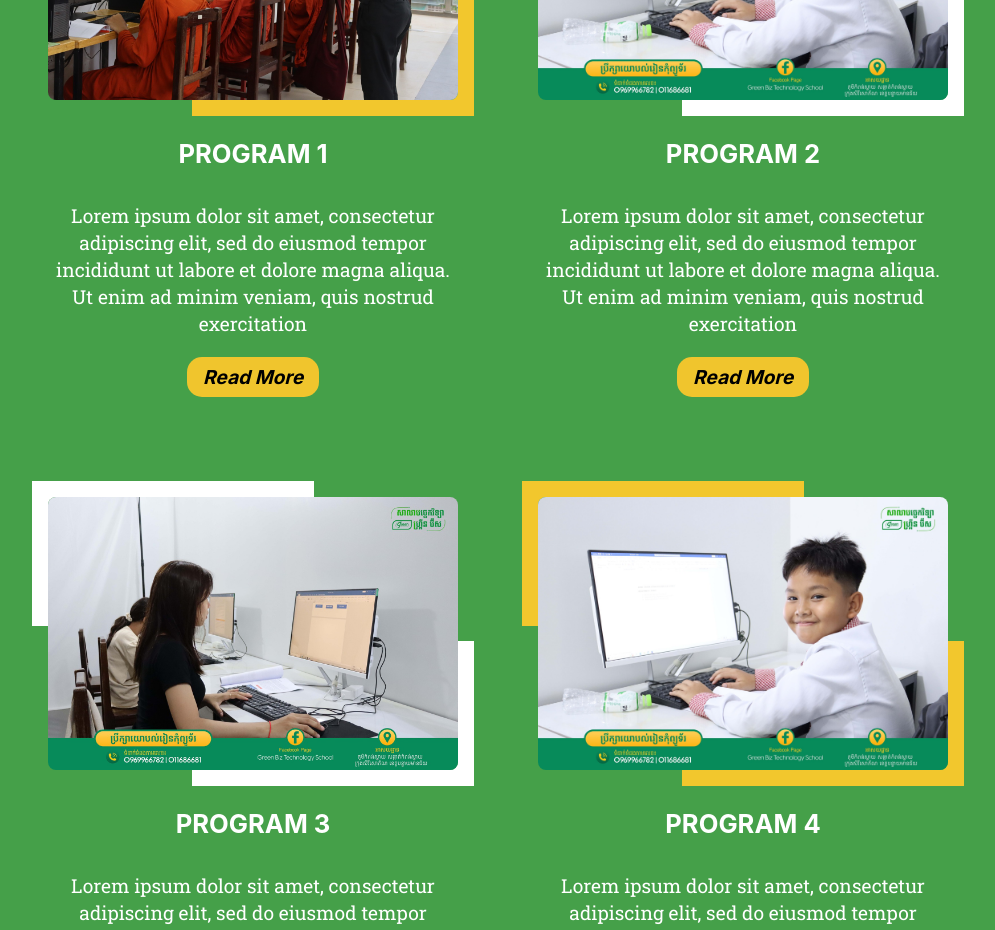
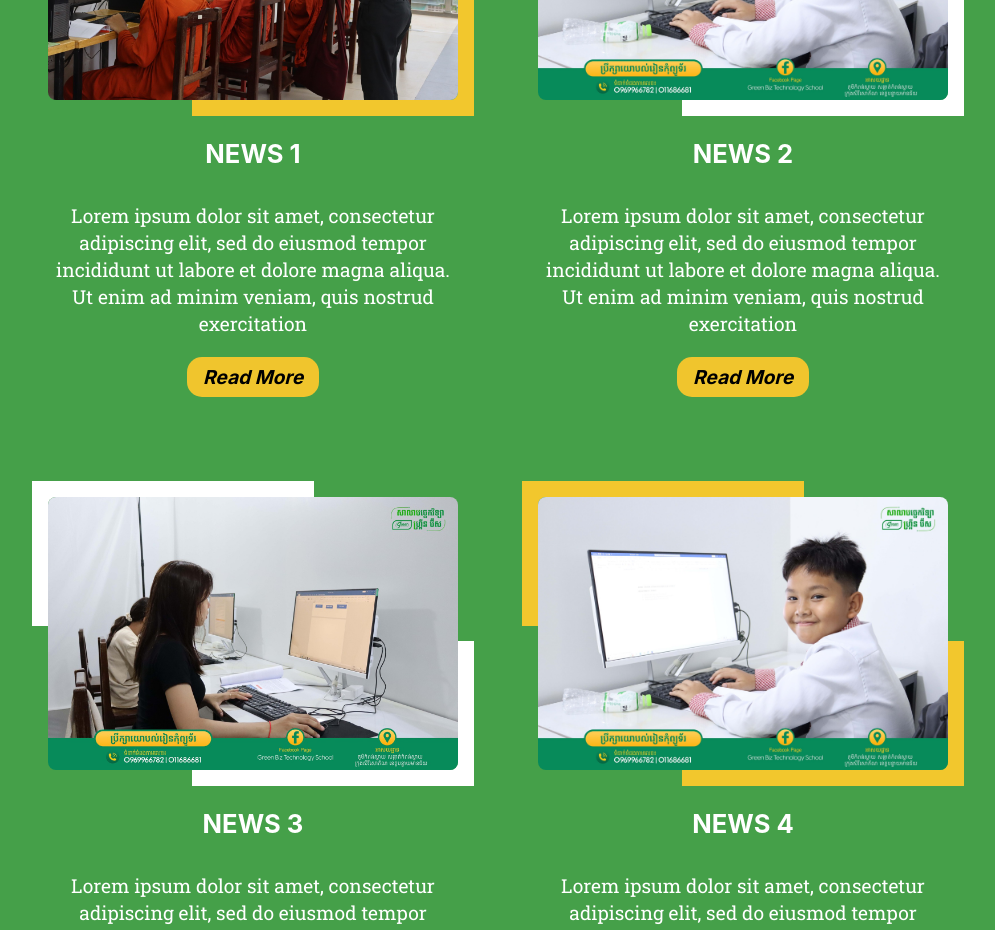
Before and after one commit to phiromkong/green-biz-techonology-school-website, a React (Create React App) app: page / in a window 1280 px wide. Shown: the part 1740-2670 px from the top of the page, without its empty margins (238-1233 px from the left). Built offline with nearby package versions, Linux system fonts and the light colour scheme.

Commit message:
Refactor News file

```diff
--- a/src/components/Program.jsx
+++ b/src/components/News.jsx
@@ -1,6 +1,6 @@
 // Program.jsx
 import React from 'react';
-import "./Program.css";
+import "./News.css";
 
 function Program({ title, imgUrl, description, link, imageStyle, gridColumn }) {
     const gridStyles = {
--- a/src/pages/Home.jsx
+++ b/src/pages/Home.jsx
@@ -3,7 +3,7 @@ import Navbar from '../components/Navbar';
 import Slider from '../components/Slider';
 import Slogan from '../components/Slogan';
 import Hnews from '../components/Hnews';
-import Program from '../components/Program';
+import Program from '../components/News';
 import Hcourse from '../components/Hcourse';
 import Partners from '../components/Partners';
 
@@ -33,10 +33,10 @@ const Home = () => {
             </div>
             <Slogan/>
             <Hnews title="News and Update">
-              <Program title="Program 1" imgUrl="./Img1.jpg" description="Lorem ipsum dolor sit amet, consectetur adipiscing elit, sed do eiusmod tempor incididunt ut labore et dolore magna aliqua. Ut enim ad minim veniam, quis nostrud exercitation" link="/link1"/>
-              <Program title="Program 2" imgUrl="./Img2.jpg" description="Lorem ipsum dolor sit amet, consectetur adipiscing elit, sed do eiusmod tempor incididunt ut labore et dolore magna aliqua. Ut enim ad minim veniam, quis nostrud exercitation" link="/link2"/>
-              <Program title="Program 3" imgUrl="./Img3.jpg" description="Lorem ipsum dolor sit amet, consectetur adipiscing elit, sed do eiusmod tempor incididunt ut labore et dolore magna aliqua. Ut enim ad minim veniam, quis nostrud exercitation" link="/link3"/>
-              <Program title="Program 4" imgUrl="./Img2.jpg" description="Lorem ipsum dolor sit amet, consectetur adipiscing elit, sed do eiusmod tempor incididunt ut labore et dolore magna aliqua. Ut enim ad minim veniam, quis nostrud exercitation" link="/link4"/>
+              <Program title="News 1" imgUrl="./Img1.jpg" description="Lorem ipsum dolor sit amet, consectetur adipiscing elit, sed do eiusmod tempor incididunt ut labore et dolore magna aliqua. Ut enim ad minim veniam, quis nostrud exercitation" link="/link1"/>
+              <Program title="News 2" imgUrl="./Img2.jpg" description="Lorem ipsum dolor sit amet, consectetur adipiscing elit, sed do eiusmod tempor incididunt ut labore et dolore magna aliqua. Ut enim ad minim veniam, quis nostrud exercitation" link="/link2"/>
+              <Program title="News 3" imgUrl="./Img3.jpg" description="Lorem ipsum dolor sit amet, consectetur adipiscing elit, sed do eiusmod tempor incididunt ut labore et dolore magna aliqua. Ut enim ad minim veniam, quis nostrud exercitation" link="/link3"/>
+              <Program title="News 4" imgUrl="./Img2.jpg" description="Lorem ipsum dolor sit amet, consectetur adipiscing elit, sed do eiusmod tempor incididunt ut labore et dolore magna aliqua. Ut enim ad minim veniam, quis nostrud exercitation" link="/link4"/>
             </Hnews>
             <Hcourse courses={cardData} />
         </div>
```
Also changed, not shown: src/components/News.css (renamed from src/components/Program.css).
